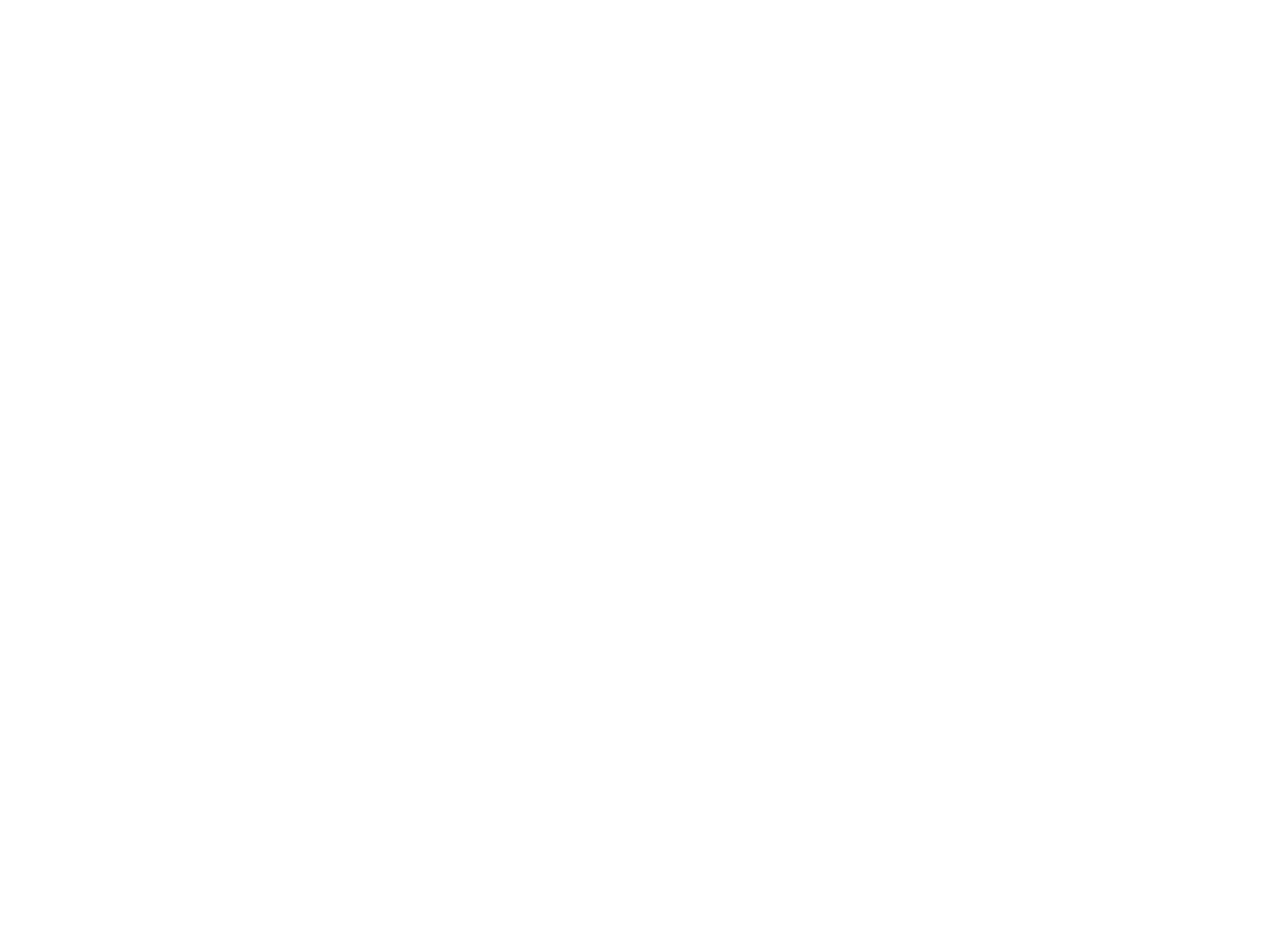
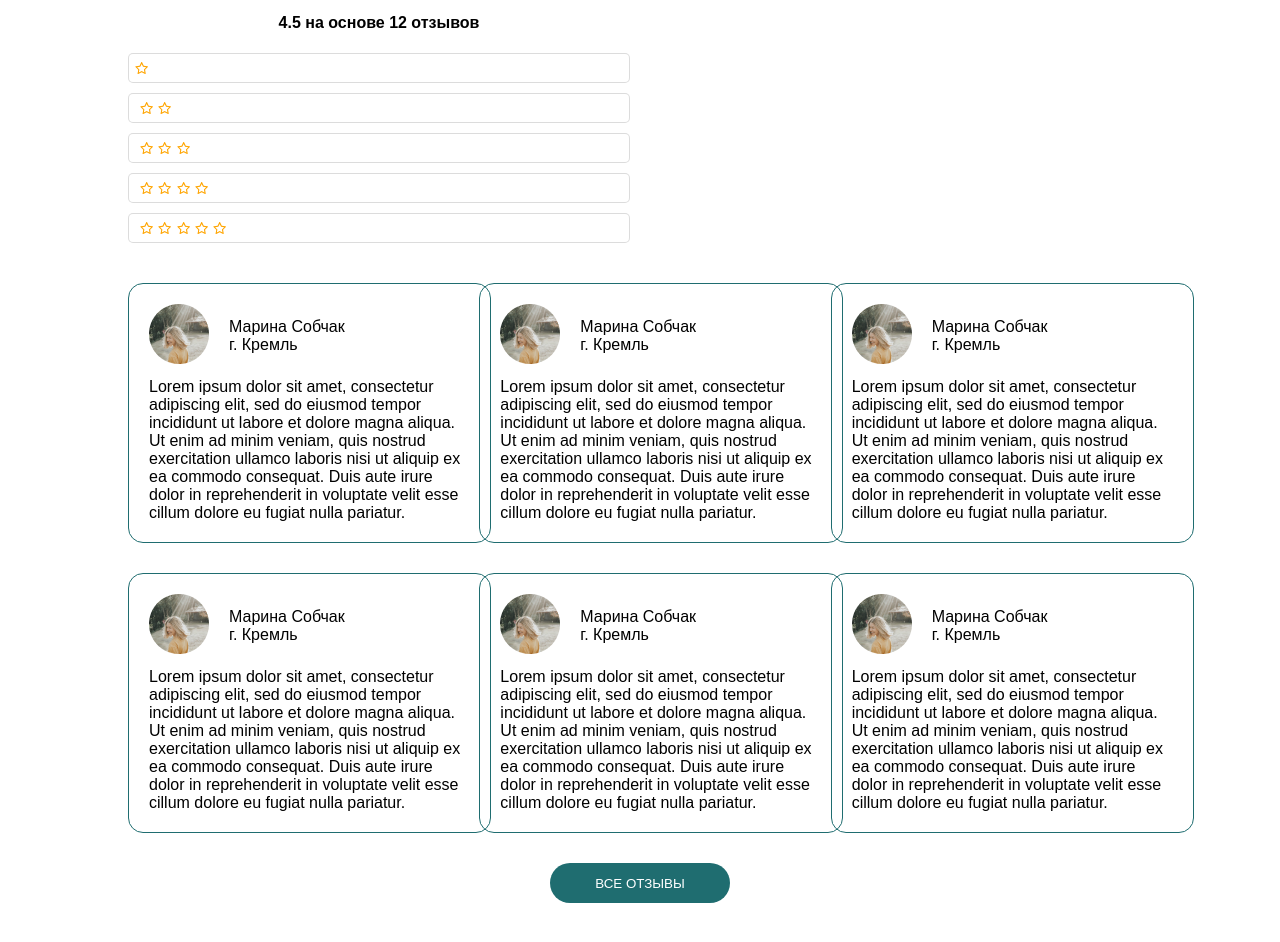
Before and after one commit to Kodmanspp/baby-shop, a Next.js app: page /reviewspage in a window 1280 px wide. Shown: the part 700-1642 px from the top of the page. Before the commit the page ends 800 px from the top, so only its background shows below. Built offline with nearby package versions, Linux system fonts and the light colour scheme.

Commit message:
chuchelo

```diff
--- a/components/Layout/Footer/Footer.module.scss
+++ b/components/Layout/Footer/Footer.module.scss
@@ -1,7 +1,13 @@
 .footer_wrapper {
+  a {
+    color: inherit;
+  }
   background-color: #115354;
   color: #fff;
   padding: 30px 120px;
+  @media screen and (max-width: 768px) {
+    padding: 30px 20px;
+  }
   .header_footer {
     display: flex;
     justify-content: space-around;
--- a/components/ReviewsPage/ReviewsPage.jsx
+++ b/components/ReviewsPage/ReviewsPage.jsx
@@ -1,6 +1,11 @@
 import React from 'react';
 import styles from './ReviewsPage.module.scss';
 import { Rate } from 'antd';
+import rectangleOne from '../../public/icons/Rectangle 163.png';
+import Image from 'next/image';
+import { StarOutlined } from '@ant-design/icons';
+import Card from '../MainPageReviewCard/Card';
+
 function ReviewsPage() {
   return (
     <div className={styles.reviews_wrapper}>
@@ -9,21 +14,88 @@
         <h3 className={styles.rew_title}>Оставьте ваш отзыв:</h3>
         <div className={styles.form_wrapper}>
           <div className={styles.input_wrapper}>
-            <div>
-              <label>
-                Имя * <br />
-                <input className={styles.name_input} type='text' />
-              </label>
+            <div className={styles.label_name}>
+              <label>Имя *</label>
+              <input className={styles.name_input} type='text' />
             </div>
             <div>
-              <label>
-                Email <br />
-                <input className={styles.email_input} />
-              </label>
+              <label>Email</label>
+              <input className={styles.email_input} />
             </div>
             <div className={styles.rate_wrapper}>
               <label>Оценка:</label>
               <Rate allowHalf defaultValue={2.5} />
+            </div>
+            <div style={{ marginTop: 100 }}>
+              <div>
+                <h3 className={styles.title_maga}>Общий рейтинг магазина:</h3>
+                <h4 className={styles.title_maga}>4.5 на основе 12 отзывов</h4>
+                <div>
+                  <div>
+                    <button className={styles.star_button}>
+                      <StarOutlined style={{ color: 'orange' }} />
+                    </button>
+                  </div>
+                  <div>
+                    <button className={styles.star_button}>
+                      <StarOutlined
+                        style={{ color: 'orange', marginLeft: 5 }}
+                      />
+                      <StarOutlined
+                        style={{ color: 'orange', marginLeft: 5 }}
+                      />
+                    </button>
+                  </div>
+                  <div>
+                    <button className={styles.star_button}>
+                      <StarOutlined
+                        style={{ color: 'orange', marginLeft: 5 }}
+                      />
+                      <StarOutlined
+                        style={{ color: 'orange', marginLeft: 5 }}
+                      />
+                      <StarOutlined
+                        style={{ color: 'orange', marginLeft: 5 }}
+                      />
+                    </button>
+                  </div>
+                  <div>
+                    <button className={styles.star_button}>
+                      <StarOutlined
+                        style={{ color: 'orange', marginLeft: 5 }}
+                      />
+                      <StarOutlined
+                        style={{ color: 'orange', marginLeft: 5 }}
+                      />
+                      <StarOutlined
+                        style={{ color: 'orange', marginLeft: 5 }}
+                      />
+                      <StarOutlined
+                        style={{ color: 'orange', marginLeft: 5 }}
+                      />
+                    </button>
+                  </div>
+                  <div>
+                    <button className={styles.star_button}>
+                      <StarOutlined
+                        style={{ color: 'orange', marginLeft: 5 }}
+                      />
+                      <StarOutlined
+                        style={{ color: 'orange', marginLeft: 5 }}
+                      />
+                      <StarOutlined
+                        style={{ color: 'orange', marginLeft: 5 }}
+                      />
+                      <StarOutlined
+                        style={{ color: 'orange', marginLeft: 5 }}
+                      />
+                      <StarOutlined
+                        style={{ color: 'orange', marginLeft: 5 }}
+                      />
+                    </button>
+                  </div>
+                </div>
+              </div>
             </div>
           </div>
           <div className={styles.textarea_wrapper}>
@@ -52,6 +124,17 @@
           </div>
         </div>
       </div>
+      <div className={styles.reviews}>
+        <Card />
+        <Card />
+        <Card />
+        <Card />
+        <Card />
+        <Card />
+      </div>
+      <div className={styles.all_otsivs}>
+        <button>все отзывы</button>
+      </div>
     </div>
   );
 }
--- a/components/ReviewsPage/ReviewsPage.module.scss
+++ b/components/ReviewsPage/ReviewsPage.module.scss
@@ -55,6 +55,8 @@
       button {
         background: #62999b;
         border-radius: 10px;
+        max-width: 203px;
+        height: 40px;
         color: #fff;
         border: none;
         cursor: pointer;
@@ -74,6 +76,9 @@
     width: 100%;
     label {
       font-weight: bold;
+    }
+    .label_name {
+      margin-top: 12px;
     }
     .rate_wrapper {
       label {
@@ -104,4 +109,49 @@
 
 .reviews_wrapper {
   padding: 20px 120px;
+  @media screen and (max-width: 768px) {
+    padding: 20px 30px;
+  }
 }
+.star_button {
+  border: 1px solid rgba(168, 168, 168, 0.4);
+  background-color: #fff;
+  border-radius: 5px;
+  width: 100%;
+  height: 30px;
+  margin-bottom: 10px;
+  display: flex;
+  justify-content: flex-start;
+  align-items: center;
+}
+
+.title_maga {
+  text-align: center;
+}
+
+.reviews {
+  grid-gap: 30px;
+  margin-top: 30px;
+  display: grid;
+  grid-template-columns: repeat(3, 1fr);
+  @media screen and (max-width: 991px) {
+    display: block;
+  }
+}
+
+.all_otsivs {
+  display: flex;
+  justify-content: center;
+  align-items: center;
+  padding: 30px 0;
+  button {
+    border: none;
+    min-width: 180px;
+    height: 40px;
+    border-radius: 20px;
+    background-color: #1f6d70;
+    color: #fff;
+    text-transform: uppercase;
+    cursor: pointer;
+  }
+}
```
Also changed, not shown: components/Layout/Navbar/Navbar.module.scss (+13 -0 lines), components/Layout/index.js (+19 -1 lines), components/MainPage/MainPage.jsx (+7 -14 lines), components/MainPage/MainPage.module.scss (+12 -5 lines), public/icons/Rectangle 163.png (added).
